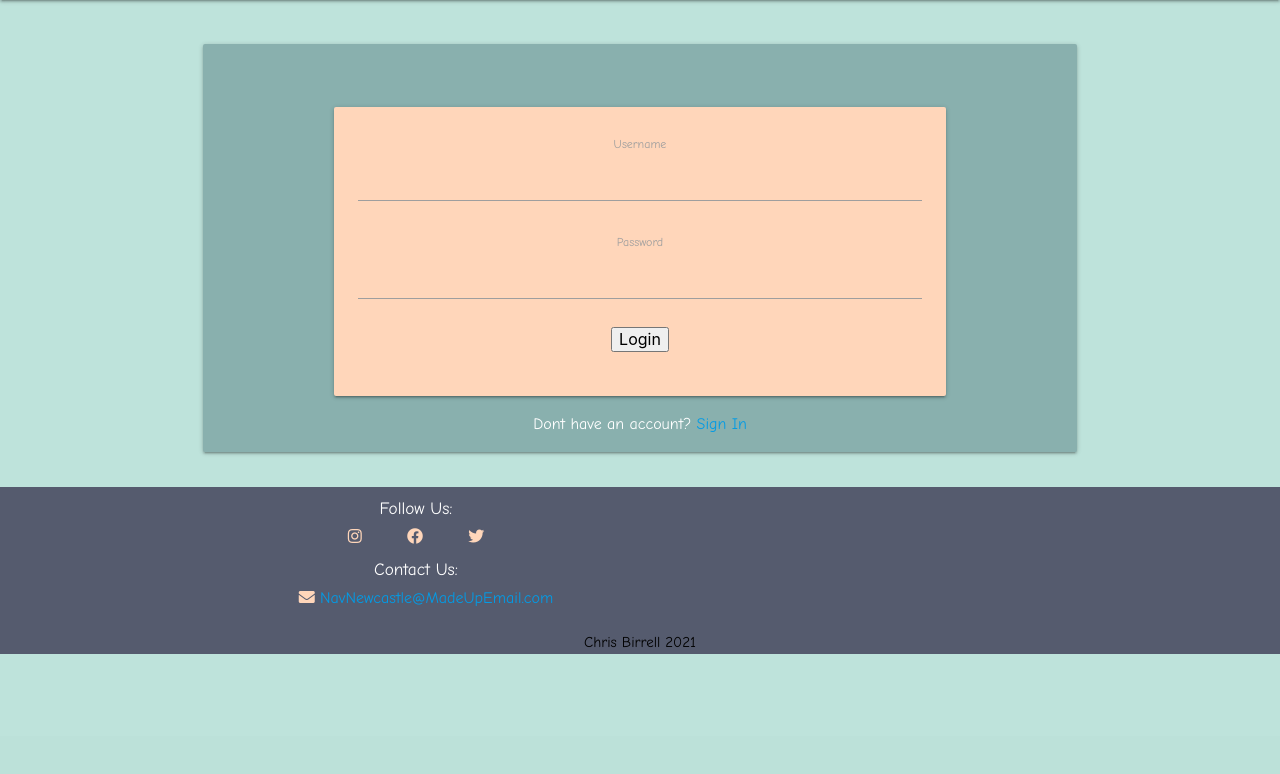
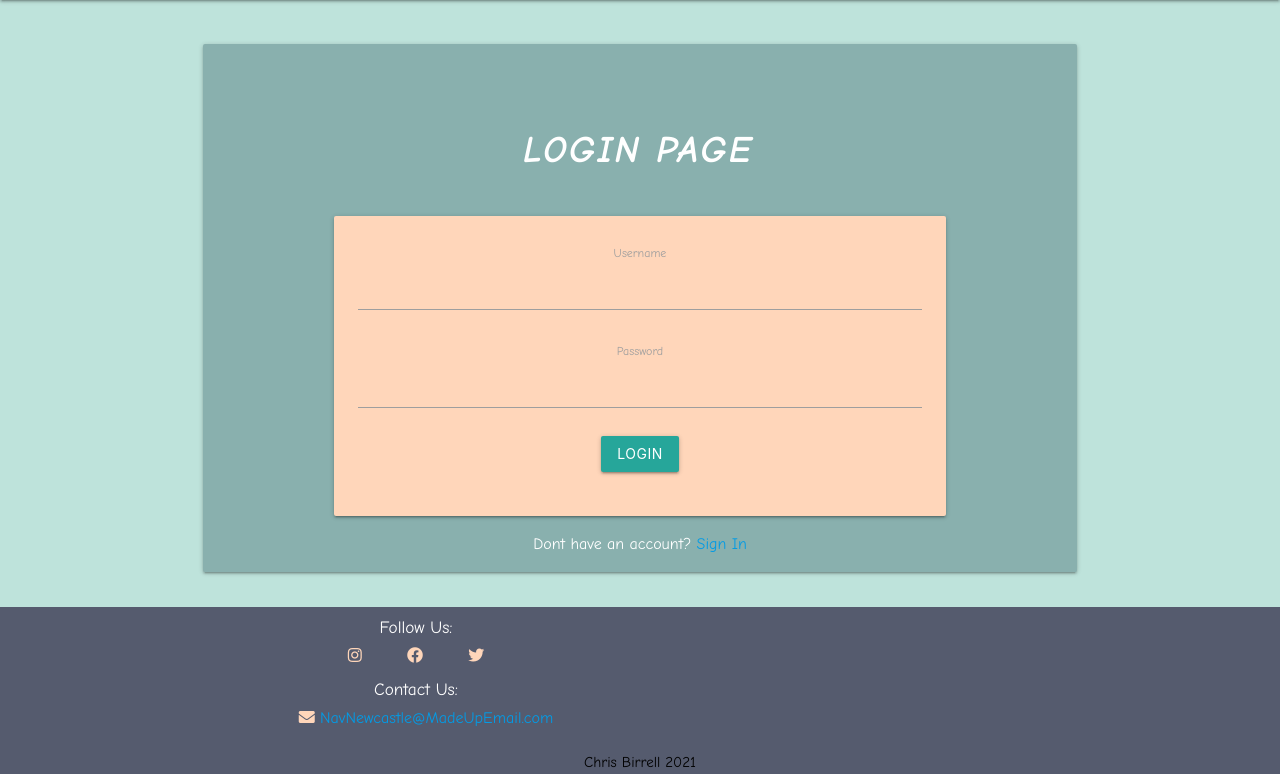
Before and after one commit to Birrellc/Navigating-Newcastle, a Flask app: page /login in a window 1280 px wide. Shown: the part 64-838 px from the top of the page. Before the commit the page ends 718 px from the top, so only its background shows below. Run offline with Flask 2, Linux system fonts and the light colour scheme; some libraries are stand-ins or nearby versions.

Commit message:
Style: updated login.html styles

```diff
--- a/static/css/style.css
+++ b/static/css/style.css
@@ -111,7 +111,7 @@ i.fa-envelope {
   background-color: #ffd6ba;
 }
 
-.dictionary-subheader{
+.dictionary-subheader {
   font-weight: 700;
   font-size: 1.5rem;
   text-transform: uppercase;
@@ -135,6 +135,17 @@ i.fa-envelope {
   margin-right: 2px;
 }
 
-.add-word-btn{
-    margin-bottom:3%;
+.add-word-btn {
+  margin-bottom: 3%;
 }
+
+/* login page */
+
+.login-header {
+  font-weight: 700;
+  font-size: 2.5rem;
+  text-transform: uppercase;
+  font-style: italic;
+  letter-spacing: 2px;
+  margin-right: 2px;
+}
--- a/templates/login.html
+++ b/templates/login.html
@@ -3,24 +3,21 @@
   <div class="col s12">
     <div class="card jumbotron center-align">
       <div class="container center-align">
+        <div class="login-header">
+          <h1 class="login-header">Login Page</h1>
+        </div>
         <div class="row">
-  {% with messages = get_flashed_messages(with_categories=true) %}
-                    {% if messages %}
-                        {% for category, message in messages %}
-                            {% if category == "logged_out" %}
+          {% with messages = get_flashed_messages(with_categories=true) %} {% if
+          messages %} {% for category, message in messages %} {% if category ==
+          "logged_out" %}
           <div>
             <h5>{{ message }}</h5>
           </div>
-                            {% endif %}
-
-                            {% if category == "incorrect" %}
+          {% endif %} {% if category == "incorrect" %}
           <div>
             <h5>{{ message }}</h5>
           </div>
-                            {% endif %}
-                        {% endfor %}
-                    {% endif %}
-                {% endwith %}
+          {% endif %} {% endfor %} {% endif %} {% endwith %}
         </div>
         <form class="card-panel" method="POST" action="{{ url_for('login') }}">
           {{ form.hidden_tag() }}
@@ -34,7 +31,7 @@
               {{ form.password.label }} {{ form.password }}
             </div>
           </div>
-    <div class="row">{{ form.submit }}</div>
+          <div class="row">{{form.submit(class_="btn")}}</div>
         </form>
         <div>
           <p>
```
Lines whose indentation alone changed are shown as unchanged.
